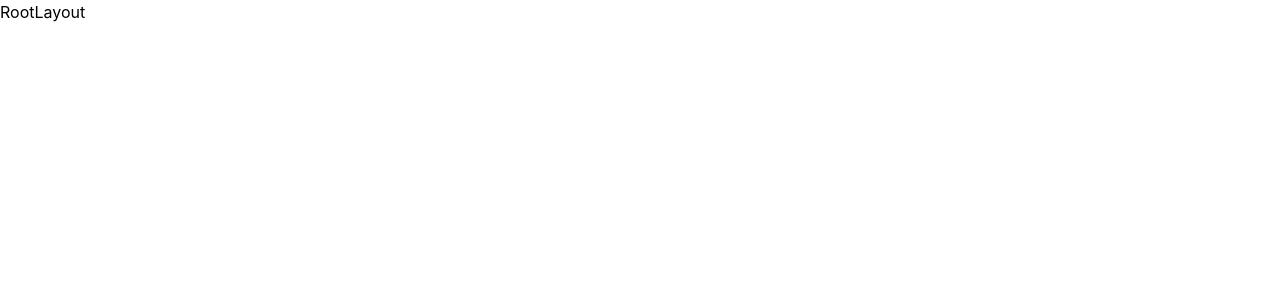
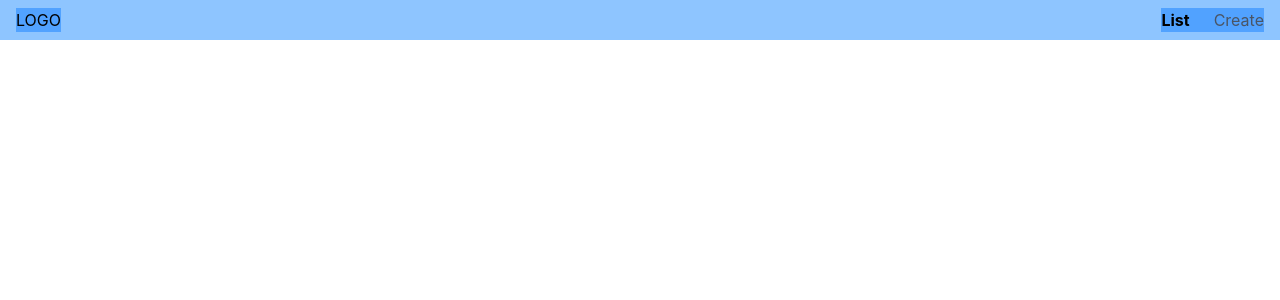
Before and after one commit to zernpany-fs/React-Todo-Router, a React (Vite) app: page / in a window 1280 px wide. Shown: the top 300 px of the page. Built offline with nearby package versions, Linux system fonts and the light colour scheme.

Commit message:
Add Header

```diff
--- /dev/null
+++ b/src/components/Header.jsx
@@ -0,0 +1,29 @@
+import { NavLink } from "react-router";
+
+export default function Header() {
+  return (
+    <header className="bg-blue-300 flex justify-between px-4 py-2">
+      <NavLink to="/" className="bg-blue-400">
+        LOGO
+      </NavLink>
+      <nav className="bg-blue-400 flex gap-6">
+        <NavLink
+          to="/"
+          className={({ isActive }) =>
+            isActive ? "font-bold" : "text-gray-600"
+          }
+        >
+          List
+        </NavLink>
+        <NavLink
+          to="/create"
+          className={({ isActive }) =>
+            isActive ? "font-bold" : "text-gray-600"
+          }
+        >
+          Create
+        </NavLink>
+      </nav>
+    </header>
+  );
+}
--- a/src/components/RootLayout.jsx
+++ b/src/components/RootLayout.jsx
@@ -1,3 +1,11 @@
+import { Outlet } from "react-router";
+import Header from "./Header";
+
 export default function RootLayout() {
-  return <div>RootLayout</div>;
+  return (
+    <>
+      <Header />
+      <Outlet />
+    </>
+  );
 }
--- /dev/null
+++ b/src/components/TodoItem.jsx
@@ -0,0 +1,3 @@
+export default function TodoItem() {
+  return <div>TodoItem</div>;
+}
--- /dev/null
+++ b/src/components/TodoList.jsx
@@ -0,0 +1,3 @@
+export default function TodoList() {
+  return <div>TodoList</div>;
+}
```
